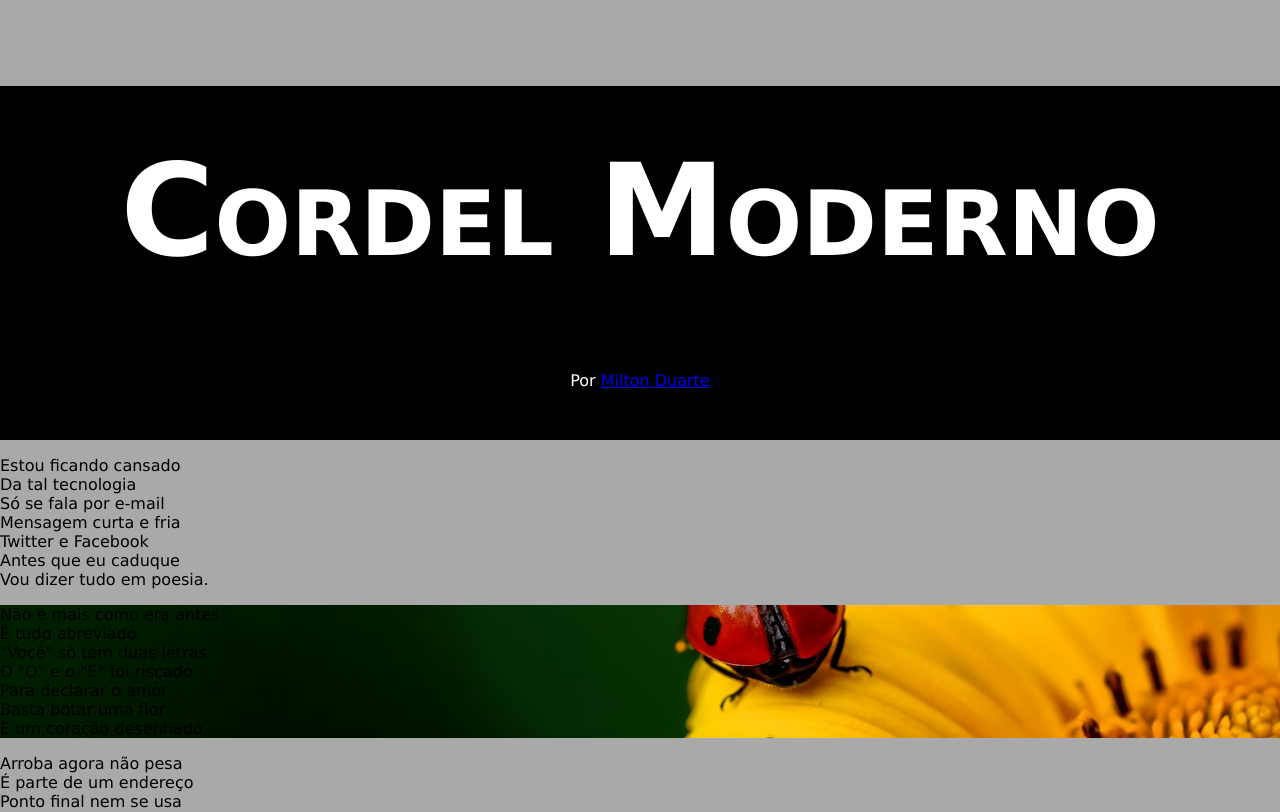
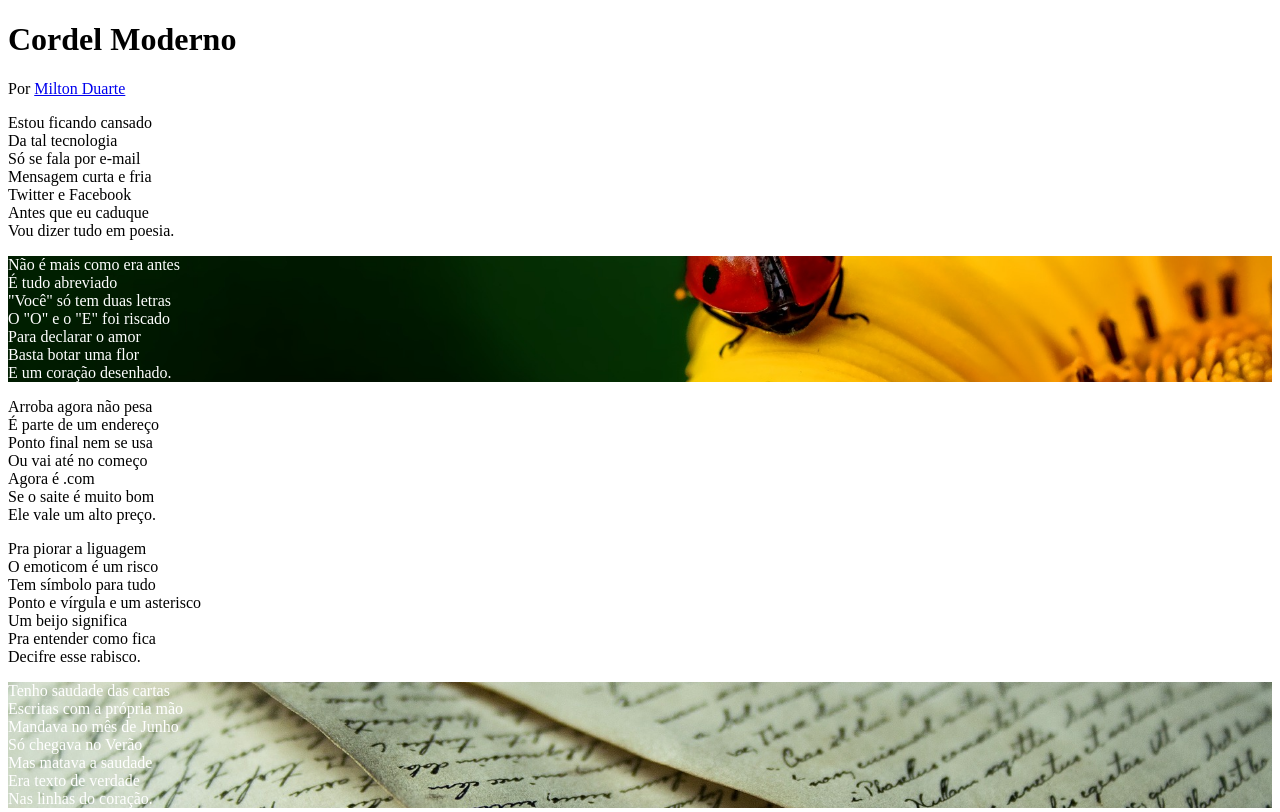
Before and after one commit to jvitorlk/html-css, a plain HTML site: page desafios/d012/index.html in a window 1280 px wide. Shown: the top 812 px of the page. Drawn offline with Linux system fonts and the light colour scheme.

Commit message:
atualizei d012 - html footer e header

```diff
--- a/desafios/d012/index.html
+++ b/desafios/d012/index.html
@@ -5,55 +5,19 @@
     <meta name="viewport" content="width=device-width, initial-scale=1.0">
     <title>Cordel Moderno</title>
     <style>
-        * {
-            margin: 0px;
-            padding: 0px;
-            font-size: 1em;
-        }
-        header {
-            background-color: black;
+
+        section#img01 {
+            background: url('imagens/background001.jpg');
             color: white;
-            text-align: center;
+            background-repeat: no-repeat;
+            background-position: right center;
+            background-size: cover;
+            background-attachment: fixed;
         }
 
-        body {
-            min-height: 100vh;
-            background-color: darkgray;
-            font-family: Verdana, Geneva, Tahoma, sans-serif;
-        }
-
-        header > h1 {
-            padding-top: 50px;
-            font-variant: small-caps;
-            font-family: Verdana, Geneva, Tahoma, sans-serif;
-            font-size: 10vw;
-        }
-
-        header > p {
-            padding-bottom: 50px;
-        }
-
-        p{
-            display: block;
-            margin-block-start: 1em;
-            margin-block-end: 1em;
-            margin-inline-start: 0px;
-            margin-inline-end: 0px;
-            unicode-bidi: isolate;
-        }
-
-        h1 {
-            display: block;
-            margin-block-start: 0.67em;
-            margin-block-end: 0.67em;
-            margin-inline-start: 0px;
-            margin-inline-end: 0px;
-            font-weight: bold;
-            unicode-bidi: isolate;
-        }
-
-        section#img01 {
-            background-image: url('imagens/background001.jpg');
+        section#img02 {
+            background: url('imagens/background002.jpg');
+            color: white;
             background-repeat: no-repeat;
             background-position: right center;
             background-size: cover;
@@ -64,9 +28,7 @@
 <body>
     <header>
         <h1>Cordel Moderno</h1>
-        <p id="h">Por
-            <a href="https://www.recantodasletras.com.br/poesias/3186743" target="_blank">Milton Duarte</a>
-        </p>
+        <p>Por <a href="https://www.recantodasletras.com.br/poesias/3186743" target="_blank">Milton Duarte</a></p>
     </header>
     <section class="normal">
         <p>
@@ -148,7 +110,7 @@
     </section>
 
     <footer>
-        <p>Site criado por Joao Kersten</p>
+        <p>Site criado por <a href="https://jvitorlk.github.io/" target="_blank">Joao Vitor</a></p>
     </footer>
 
 </body>
```
